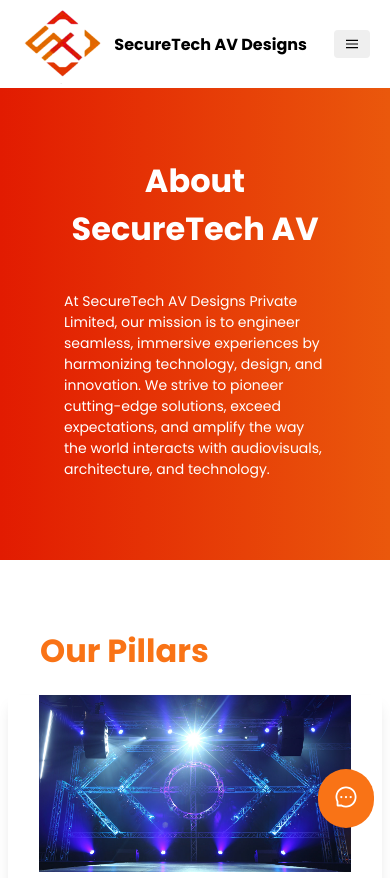
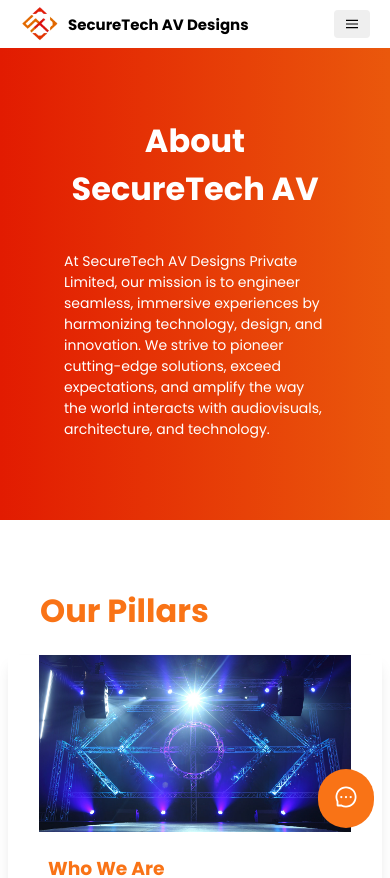
Before and after one commit to AshishBhardwaj01/securetech, a React (Vite) app: page /AboutUs in a window 390 px wide. Shown: the top 878 px of the page. Built offline with nearby package versions, Linux system fonts and the light colour scheme; a web font is replaced by a local one.

Commit message:
"Updated navbar component: changed CSS classes and image dimensions"

```diff
--- a/src/components/navbar.jsx
+++ b/src/components/navbar.jsx
@@ -5,10 +5,10 @@
  const [isOpen, setIsOpen] = useState(false);
 
  return (
-   <nav className="flex flex-row px-5 items-center justify-between flex-wrap">
+   <nav className="flex flex-row px-5 items-center justify-between">
      <a href="/" className="flex items-center flex-shrink-0 text-white mr-6 2xl:mr-72">
-       <img src="image-5@2x.png" className="w-150 h-20 lg:w-50 lg:h-15 py-1 mr-2" alt="Logo" />
-       <span className="text-4xl-3 lg:text-base text-black font-poppins font-bold">SecureTech AV Designs</span>
+       <img src="image-5@2x.png" className="w-150 h-20 lg:w-10 lg:h-10 py-1 mr-2" alt="Logo" />
+       <span className="text-4xl-3 lg:text-mini  text-black font-poppins font-bold">SecureTech AV Designs</span>
      </a>
      <div className="block 2xl:hidden">
        <button
```
